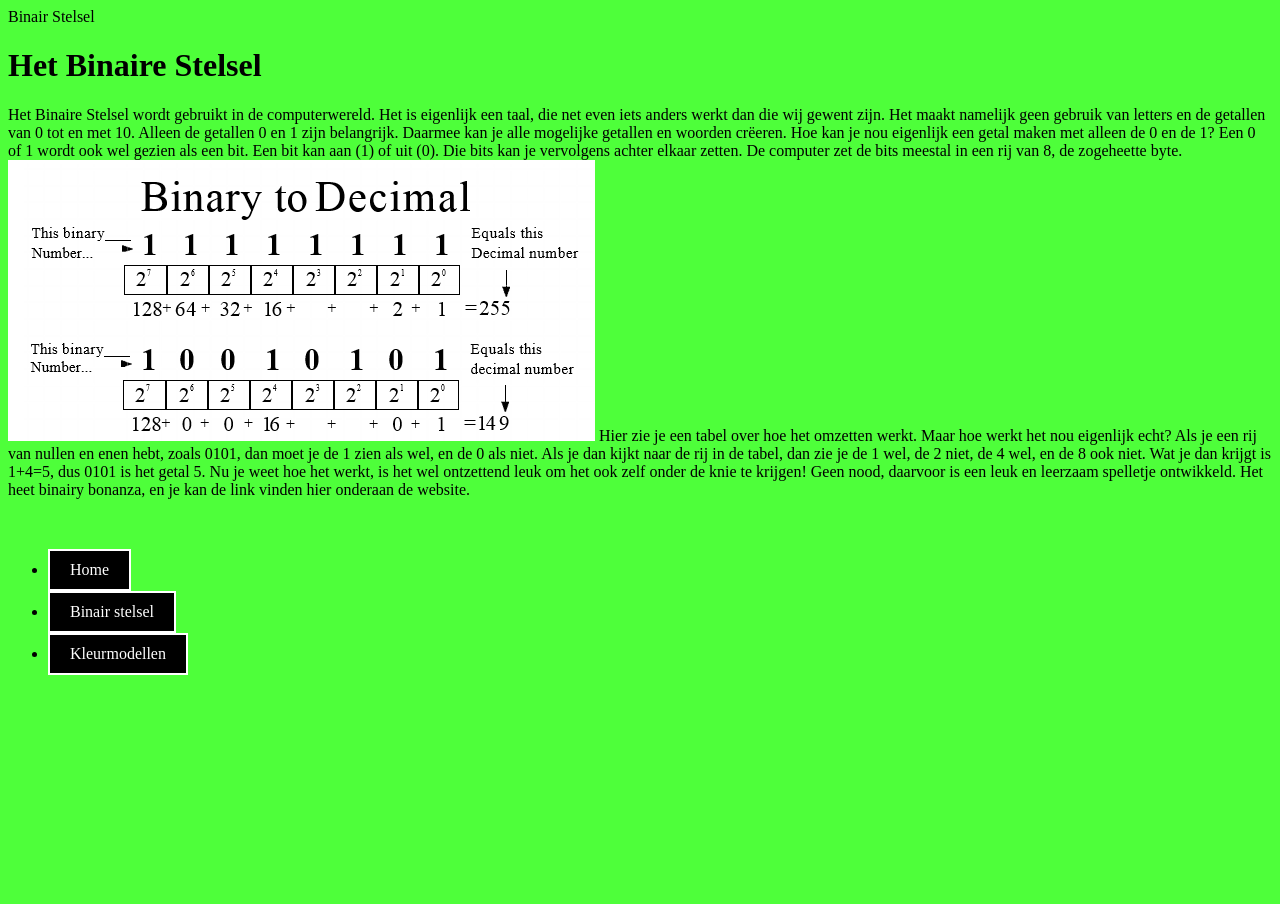
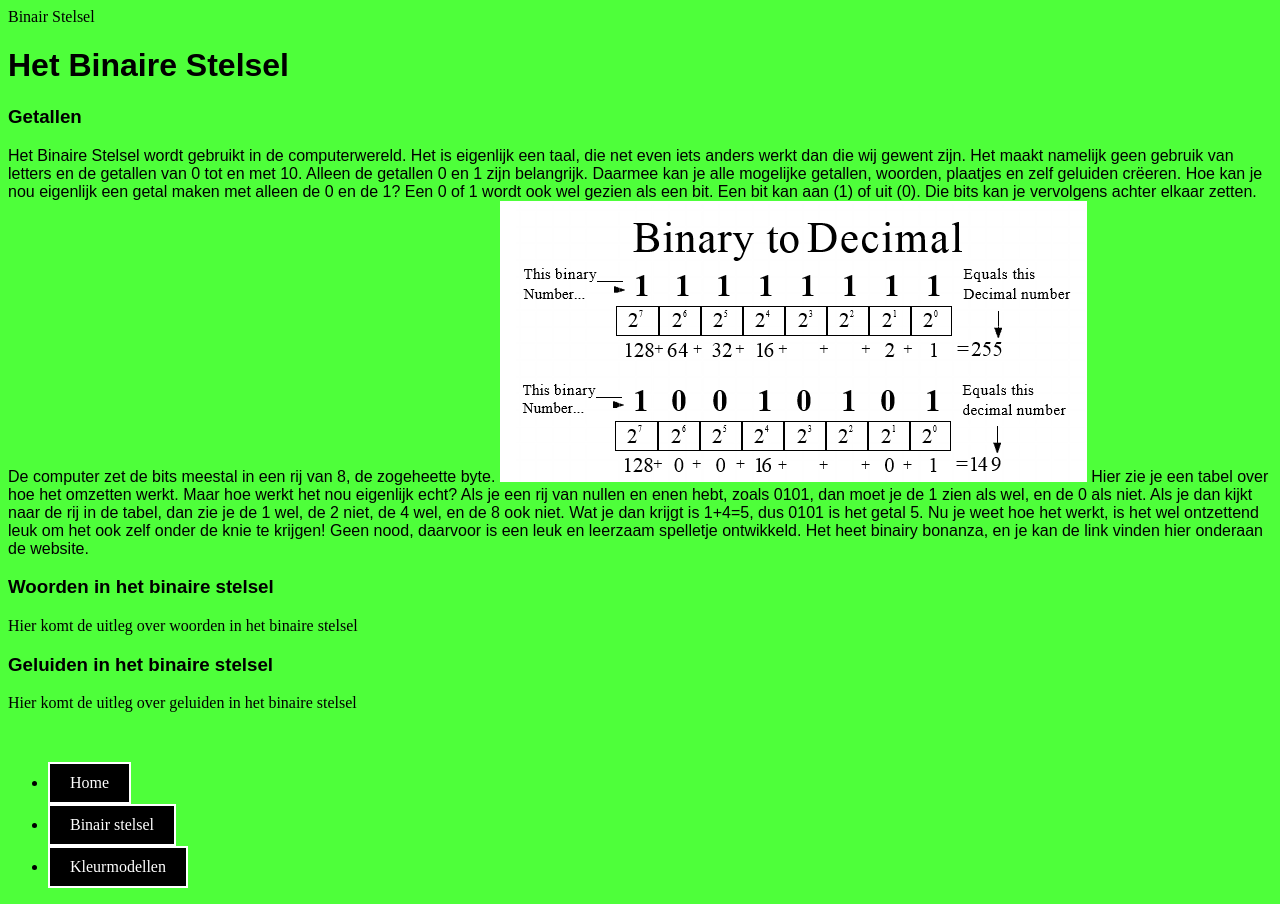
Before and after one commit to XxRoyKillerxX206/XxRoyKillerxX206.github.io, a plain HTML site: page binairstelsel.html in a window 1280 px wide. Before the commit the page ends 800 px from the top, so only its background shows below. Drawn offline with Linux system fonts and the light colour scheme.

Commit message:
fdklnklkraenl

```diff
--- a/binairstelsel.html
+++ b/binairstelsel.html
@@ -9,11 +9,12 @@
     <body id="body2">
         <h1>Het Binaire Stelsel</h1>
 
+        <h3> Getallen </h3>
 
          <p>Het Binaire Stelsel wordt gebruikt in de computerwereld. Het is eigenlijk een taal, die net
             even iets anders werkt dan die wij gewent zijn. Het maakt namelijk geen gebruik van letters en
             de getallen van 0 tot en met 10. Alleen de getallen 0 en 1 zijn belangrijk. Daarmee kan je alle mogelijke
-            getallen en woorden crëeren. Hoe kan je nou eigenlijk een getal maken met alleen de 0 en de 1? Een 0 of 1 wordt ook wel gezien als een bit. Een bit kan aan (1) of uit (0).
+            getallen, woorden, plaatjes en zelf geluiden crëeren. Hoe kan je nou eigenlijk een getal maken met alleen de 0 en de 1? Een 0 of 1 wordt ook wel gezien als een bit. Een bit kan aan (1) of uit (0).
             Die bits kan je vervolgens achter elkaar zetten. De computer zet de bits meestal in een rij van 8, de
             zogeheette byte.
 
@@ -27,6 +28,12 @@
             Nu je weet hoe het werkt, is het wel ontzettend leuk om het ook zelf onder de knie te krijgen!
             Geen nood, daarvoor is een leuk en leerzaam spelletje ontwikkeld. Het heet binairy bonanza, en je
             kan de link vinden hier onderaan de website.
+
+            <h3> Woorden in het binaire stelsel</h3>
+            Hier komt de uitleg over woorden in het binaire stelsel
+
+            <h3> Geluiden in het binaire stelsel</h3>
+            Hier komt de uitleg over geluiden in het binaire stelsel
          </p>
 
 
--- a/layout.css
+++ b/layout.css
@@ -25,3 +25,16 @@ a:link, a:visited {
     background-color: rgb(255, 255, 255);
     color: rgb(0, 0, 0);
   }
+
+
+  p {
+    font-family: Arial, Helvetica, sans-serif;
+  }
+
+  h1 {
+    font-family: Arial, Helvetica, sans-serif;
+  }
+
+  h3 {
+    font-family: Arial, Helvetica, sans-serif;
+  }
```
